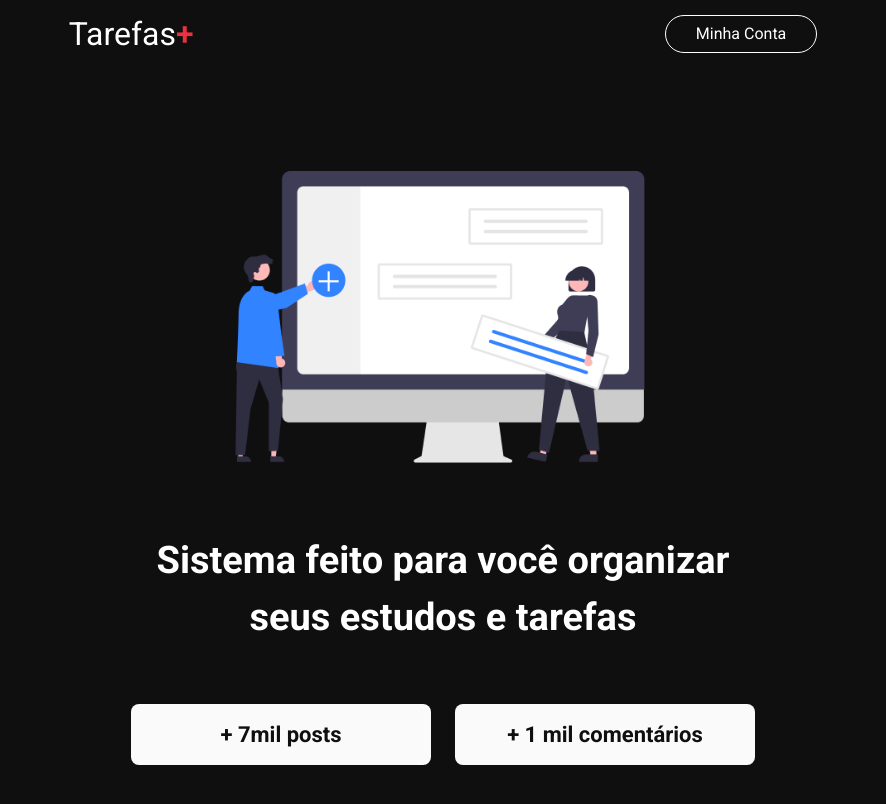
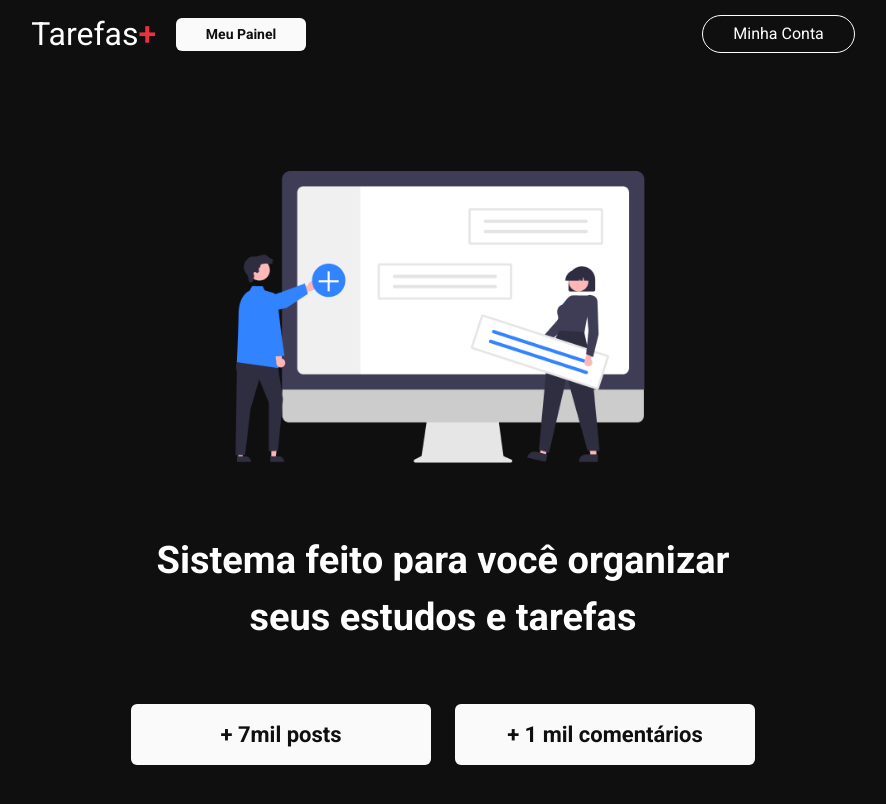
Before and after one commit to BrenoDev00/Estudos_Next, a Next.js app in the folder task-app/: page / in a window 1280 px wide. Shown: the top 804 px of the page, without its empty margins (197-1083 px from the left). Built offline with nearby package versions, Linux system fonts and the light colour scheme.

Commit message:
atualiza componente header

```diff
--- a/task-app/src/components/button.tsx
+++ b/task-app/src/components/button.tsx
@@ -6,7 +6,9 @@ export const Button = ({ variant, className, type, children }: ButtonProps) => {
 
   if (variant === "primary") {
     buttonStyle = twMerge(
-      "bg-[#0F0F0F] rounded-full py-[6px] px-[30px] border border-white cursor-pointer"
+      "bg-[#0F0F0F] rounded-full py-[6px] px-[30px]",
+      "border border-white cursor-pointer",
+      "hover:bg-white hover:text-[#0f0f0f] transition duration-300"
     );
 
     return (
--- a/task-app/src/components/header.tsx
+++ b/task-app/src/components/header.tsx
@@ -1,6 +1,6 @@
 import Link from "next/link";
 import { twMerge } from "tailwind-merge";
-import { Button } from "./button";
+import { Button, LabelBox } from "../components";
 
 export const Header = () => {
   return (
@@ -10,11 +10,17 @@ export const Header = () => {
         "bg-[#0F0F0F] max-md:justify-between px-[30px]"
       )}
     >
-      <nav>
+      <nav className="flex items-center gap-[20px] font-normal">
         <Link href={"/"} className="text-[32px]">
           <h1 className="flex items-center gap">
             Tarefas <span className="text-[#EA3140] font-semibold">+</span>
           </h1>
+        </Link>
+
+        <Link href={"/dashboard"}>
+          <LabelBox className="py-[6px] px-[4px] w-[130px] text-[14px]">
+            Meu Painel
+          </LabelBox>
         </Link>
       </nav>
 
--- a/task-app/src/components/label-box.tsx
+++ b/task-app/src/components/label-box.tsx
@@ -6,7 +6,7 @@ export const LabelBox = ({ children, className }: LabelBoxProps) => {
     <article
       className={twMerge(
         "font-bold text-[22px] text-[#0f0f0f] bg-[#fafafa] text-center w-[300px]",
-        "py-[14px] px-[44px] rounded-[8px]",
+        "py-[14px] px-[44px] rounded-[6px]",
         "max-md:text-[12px] max-sm:text-[10px] max-md:py-[10px] max-md:px-[30px]",
         className
       )}
```
